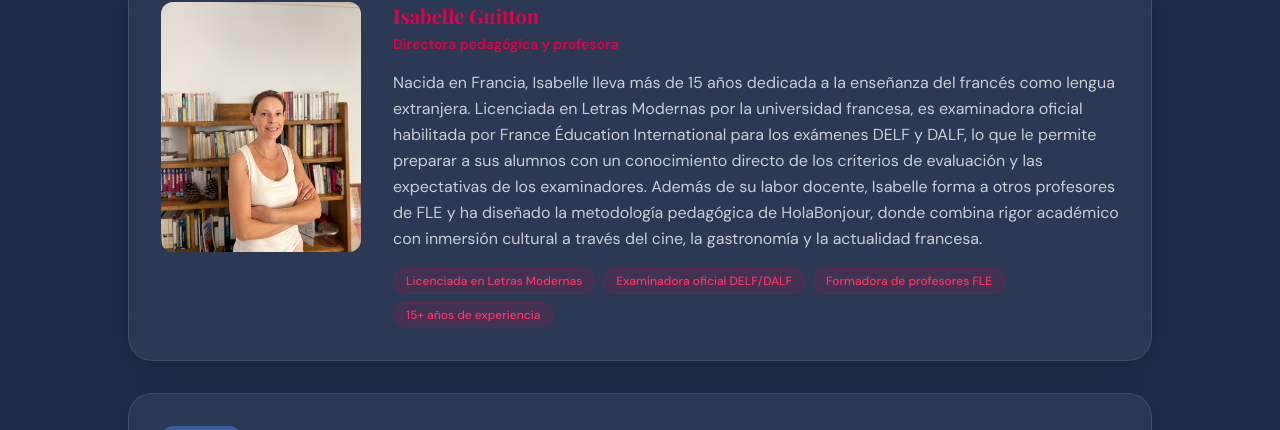
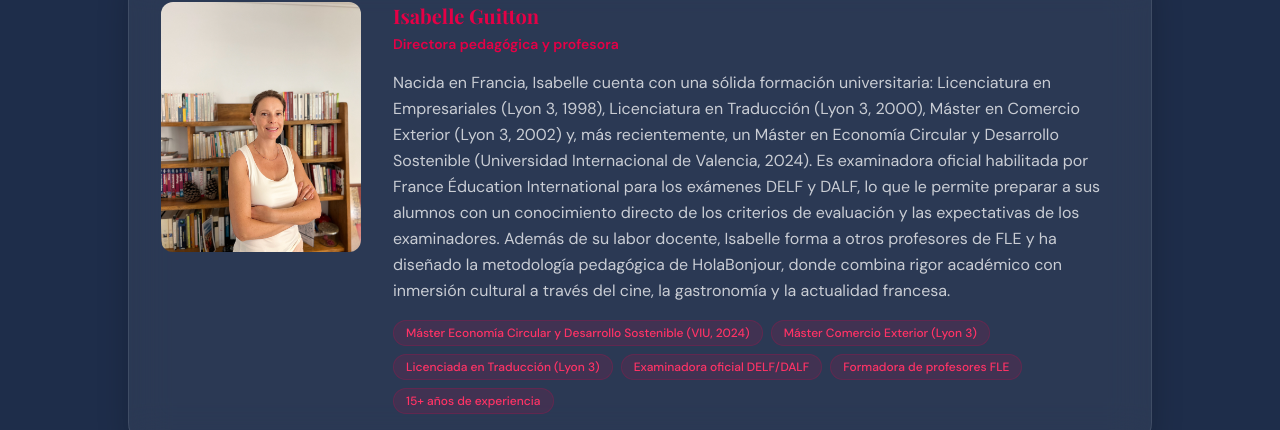
Before and after one commit to juanlatregua/siteholabonjour2510, a Next.js app: page /sobre-nosotros in a window 1280 px wide. Shown: the part 806-1236 px from the top of the page. Built offline with nearby package versions, Linux system fonts and the light colour scheme; no server answers; a web font is replaced by a local one.

Commit message:
fix: correct Isabelle's academic credentials in team data
Replace incorrect "Letras Modernas" with actual degrees:
Lyon 3 (Empresariales, Traducción, Comercio Exterior) + VIU (Economía Circular)

Co-Authored-By: Claude Opus 4.6 <noreply@anthropic.com>

```diff
--- a/src/data/team.ts
+++ b/src/data/team.ts
@@ -13,9 +13,11 @@ export const team: TeamMember[] = [
     role: "Directora pedagógica y profesora",
     bio: "Profesora nativa francesa con más de 15 años de experiencia en la enseñanza del francés como lengua extranjera. Especialista en preparación de exámenes DELF y DALF.",
     bioLong:
-      "Nacida en Francia, Isabelle lleva más de 15 años dedicada a la enseñanza del francés como lengua extranjera. Licenciada en Letras Modernas por la universidad francesa, es examinadora oficial habilitada por France Éducation International para los exámenes DELF y DALF, lo que le permite preparar a sus alumnos con un conocimiento directo de los criterios de evaluación y las expectativas de los examinadores. Además de su labor docente, Isabelle forma a otros profesores de FLE y ha diseñado la metodología pedagógica de HolaBonjour, donde combina rigor académico con inmersión cultural a través del cine, la gastronomía y la actualidad francesa.",
+      "Nacida en Francia, Isabelle cuenta con una sólida formación universitaria: Licenciatura en Empresariales (Lyon 3, 1998), Licenciatura en Traducción (Lyon 3, 2000), Máster en Comercio Exterior (Lyon 3, 2002) y, más recientemente, un Máster en Economía Circular y Desarrollo Sostenible (Universidad Internacional de Valencia, 2024). Es examinadora oficial habilitada por France Éducation International para los exámenes DELF y DALF, lo que le permite preparar a sus alumnos con un conocimiento directo de los criterios de evaluación y las expectativas de los examinadores. Además de su labor docente, Isabelle forma a otros profesores de FLE y ha diseñado la metodología pedagógica de HolaBonjour, donde combina rigor académico con inmersión cultural a través del cine, la gastronomía y la actualidad francesa.",
     credentials: [
-      "Licenciada en Letras Modernas",
+      "Máster Economía Circular y Desarrollo Sostenible (VIU, 2024)",
+      "Máster Comercio Exterior (Lyon 3)",
+      "Licenciada en Traducción (Lyon 3)",
       "Examinadora oficial DELF/DALF",
       "Formadora de profesores FLE",
       "15+ años de experiencia",
```
